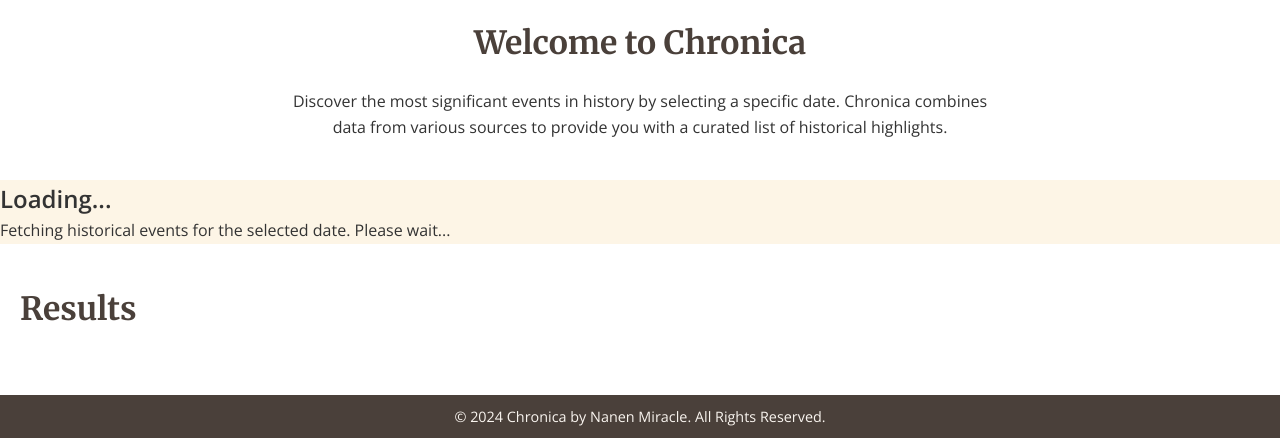
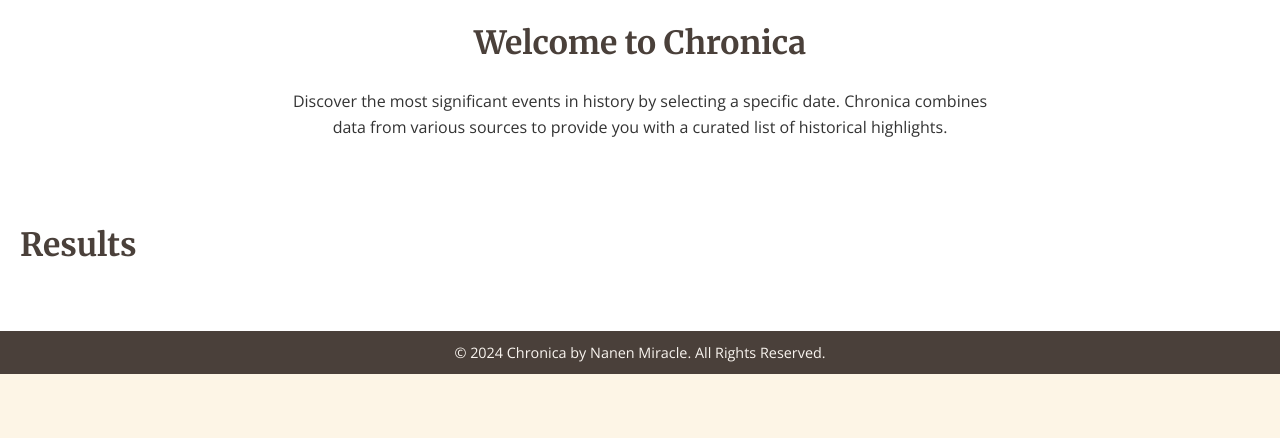
Before and after one commit to Miranics/chronica, a plain HTML site: page templates/index.html in a window 1280 px wide. Shown: the part 1127-1565 px from the top of the page. After the commit the page ends 1501 px from the top, so only its background shows below. Drawn offline with nearby package versions, Linux system fonts and the light colour scheme.

Commit message:
Overlay content updated

```diff
--- a/templates/index.html
+++ b/templates/index.html
@@ -18,6 +18,7 @@
     <main>
         <div class="hero">
             <img src="static/images/Fbg.png" alt="Historical Banner">
+            <div class="content-overlay">
                 <section class="about">
                     <h2>Welcome to Chronica</h2>
                     <p>
@@ -36,10 +37,7 @@
                     </form>
                 </div>
             </div>
-
-        <section id="loading">
-            <h2>Loading...</h2>
-            <p>Fetching historical events for the selected date. Please wait...</p>
+        </div>
 
         <section id="results">
             <h2>Results</h2>
```
Lines whose indentation alone changed are shown as unchanged.
